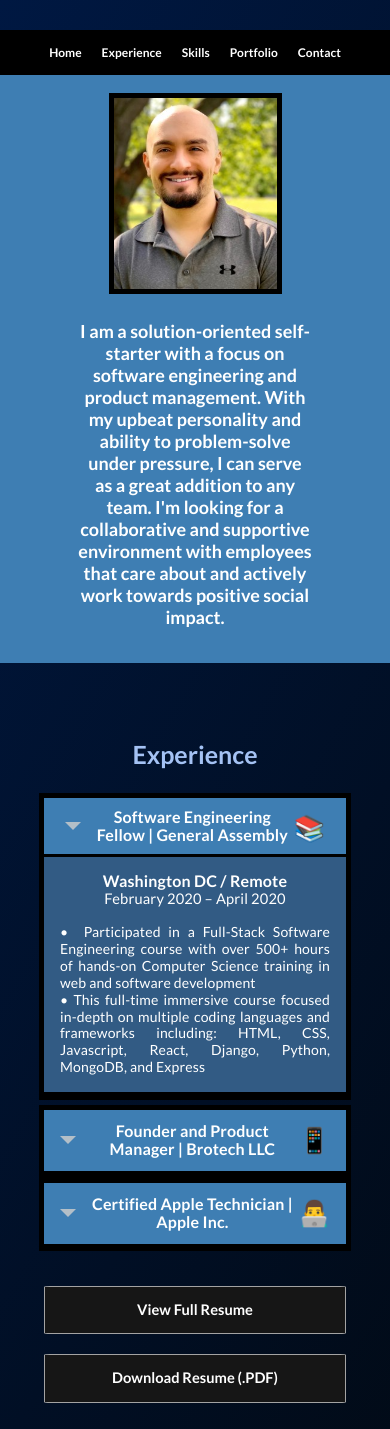
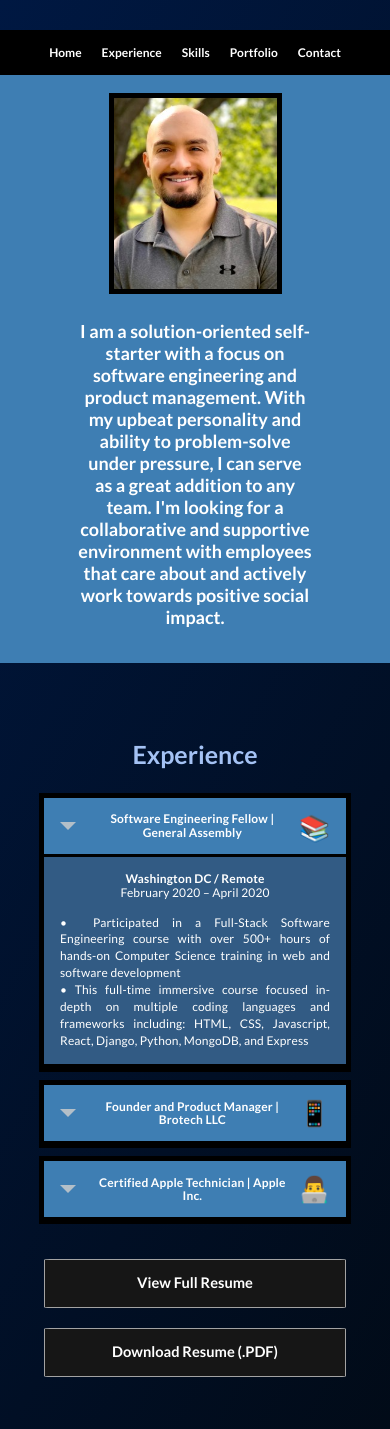
Before and after one commit to skut21x-ga/Portfolio, a React (Create React App) app: page /About in a window 390 px wide. Shown: the top 1429 px of the page. Built offline with nearby package versions, Linux system fonts and the light colour scheme; a web font is replaced by a local one.

Commit message:
fixed work spacer

```diff
--- a/src/App.css
+++ b/src/App.css
@@ -349,7 +349,9 @@ body {
   -o-animation: fadeIn ease 0.5s;
   -ms-animation: fadeIn ease 0.5s;
 }
-
+.expansion-spacing {
+  height: 8px;
+}
 .full-resume-container {
   border: 0px solid black;
   margin-top: 75px;
@@ -1096,6 +1098,12 @@ html {
   }
 }
 @media only screen and (max-width: 800px) {
+  .c9,
+  .c7,
+  .c13,
+  .c1 {
+    font-size: 14px;
+  }
   .col1 {
     margin-left: 20px;
     margin-right: 20px;
@@ -1196,6 +1204,12 @@ html {
 
   .contact-form {
     display: none;
+  }
+  .c9,
+  .c7,
+  .c13,
+  .c1 {
+    font-size: 12px;
   }
 }
 
--- a/src/WorkPanel.js
+++ b/src/WorkPanel.js
@@ -16,7 +16,8 @@ const ExpansionPanel = withStyles({
       display: "none",
     },
     "&$expanded": {
-      marginBottom: "5px",
+      marginBottom: "0px",
+      marginTop: "0px",
     },
   },
   expanded: {},
@@ -34,7 +35,7 @@ const ExpansionPanelSummary = withStyles({
   },
   content: {
     "&$expanded": {
-      margin: "5px ",
+      margin: "0px ",
     },
   },
   expanded: {},
@@ -111,6 +112,7 @@ export default function WorkPanel() {
           </Typography>
         </ExpansionPanelDetails>
       </ExpansionPanel>
+      <div className="expansion-spacing"></div>{" "}
       <ExpansionPanel
         square
         expanded={expanded === "panel2"}
@@ -204,6 +206,7 @@ export default function WorkPanel() {
           </Typography>
         </ExpansionPanelDetails>
       </ExpansionPanel>
+      <div className="expansion-spacing"></div>
       <ExpansionPanel
         square
         expanded={expanded === "panel3"}
```
